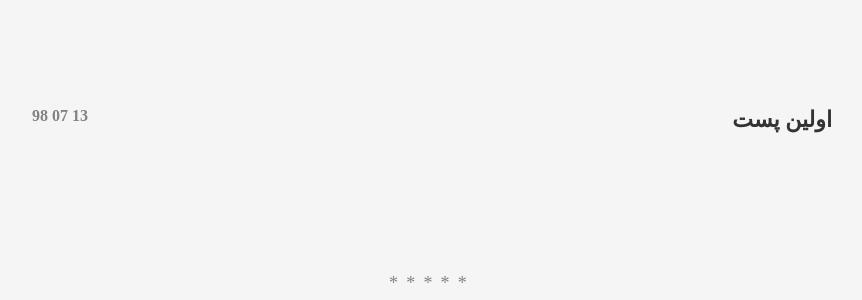
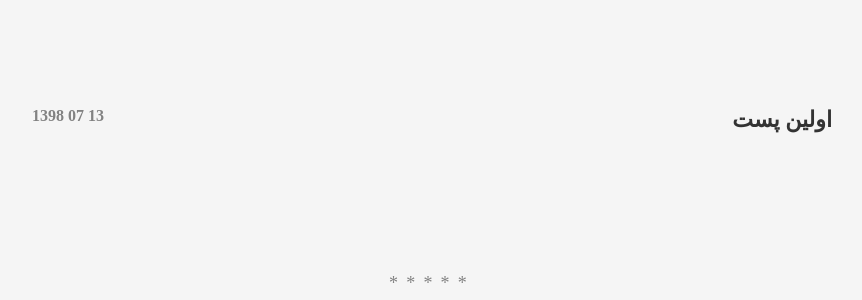
Before and after one commit to iamaliasadi/iamaliasadi.github.io, a Jekyll site: the page built from index.html, in a window 1280 px wide. Shown: the part 412-712 px from the top of the page, without its empty margins (297-1159 px from the left). Built offline with Jekyll 4.4.1, drawn with Linux system fonts in a browser that asks for light colours; some web fonts are replaced.

Commit message:
changing

```diff
--- a/index.html
+++ b/index.html
@@ -10,7 +10,7 @@ sitemap:
     {% for post in site.posts %}
         <li class="post-teaser">
             <a href="{{ post.url | prepend: site.baseurl }}">
-                <span class="post-teaser__date">{{ post.date | date: "%d %m %y"}}</span>
+                <span class="post-teaser__date" style="float:left;">{{ post.date | date: "%d %m %Y"}}</span>
                 <span class="post-teaser__title">{{ post.title }}</span>
             </a>
         </li>
```
